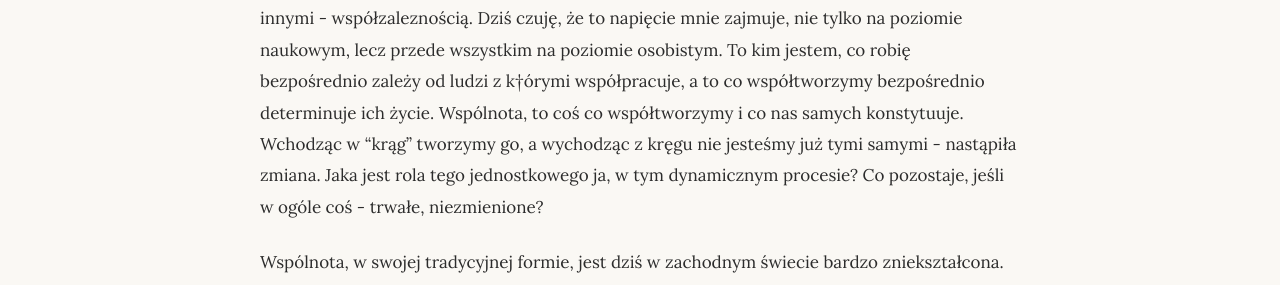
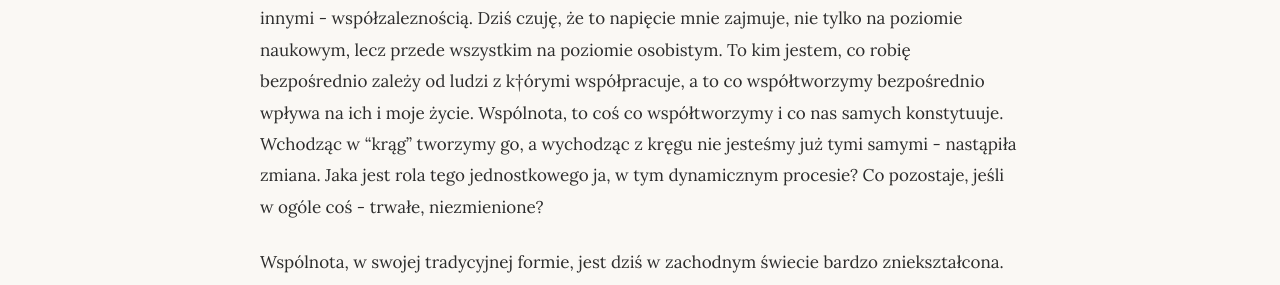
Before and after one commit to mikub97/mikub97.github.io, a Jekyll site: the page built from _posts/2026-06-07-from-center-to-circle.md, in a window 1280 px wide and 900 px high, scrolled down 3171 px. Shown: the part 347-632 px from the top of the window. Built offline with Jekyll 4.4.1, drawn with Linux system fonts in a browser that asks for light colours; some of the changed text lies outside the part shown.

Commit message:
Update 2026-06-07-from-center-to-circle.md

```diff
--- a/_posts/2026-06-07-from-center-to-circle.md
+++ b/_posts/2026-06-07-from-center-to-circle.md
@@ -32,7 +32,7 @@ Zainspirowany podróżą i zaciekawiony capoeirą, w listopadzie 2025, rozpisał
 </figure>
 
 W tym miejscu, czuję, że ważnym jest bym napisał (i zastanowił się) dlaczego ten projekt.
-Ważnym tłem dla tej opowieści jest to, że przez kilka lat (ok. 2019-2024) byłem zaangażowanym praktykantem jñāna  yoga oraz qigongu. Te praktyki sprawiły, że w ogóle spojrzałem w kierunku nauki - kognitywistyki. Interesowała mnie świadomość - kim jestem, czy(m) jest wolna wola, etc. Intuicyjnie wiedziałem, że intelekt niewiele jest w tych sprawach zadecydować, lecz pomyślałem zapewne, że coś trzeba w życiu robić - zatem kognitywistyka. Etap studiowania kognitywistyki to etap wyjątkowo dużych turbulencji w moim życiu. Na przestrzeni lat bardzo zmieniły się moje priorytety i patrzenie na pewne, fundamentalne sprawy.
+Ważnym tłem dla tej opowieści jest to, że przez kilka lat (ok. 2019-2024) byłem zaangażowanym praktykantem jñāna yoga oraz qigongu. Te praktyki sprawiły, że w ogóle spojrzałem w kierunku nauki - kognitywistyki. Interesowała mnie świadomość - kim jestem, czy(m) jest wolna wola, etc. Intuicyjnie wiedziałem, że intelekt niewiele jest w tych sprawach zadecydować, lecz pomyślałem zapewne, że coś trzeba w życiu robić - zatem kognitywistyka. Etap studiowania kognitywistyki to etap wyjątkowo dużych turbulencji w moim życiu. Na przestrzeni lat bardzo zmieniły się moje priorytety i patrzenie na pewne, fundamentalne sprawy.
 Kiedyś zagorzały wierzący-praktykujący, dziś czujący wstręt na widok, lub odgłos jakiekolwiek z ideologii - to chyba najbardziej jaskrawy przykład tej przemiany.
 
 Wracając do tematu, praktyki kontemplacyjne - qigong, medytacja - na pewnym etapie wszystkie zaczęły mi się jawić jako forma eskapizmu. Znaczenia nabrały dla mnie nie-praktyki będące podzbiorem działań ludzi zwyczajnych - działań ludzi wśród ludzi.
@@ -47,7 +47,7 @@ Rozpisałem więc projekt dot. badania Capoeiry jako społecznej i zaangażowane
 
 ## O współzależności
 
-Sieci głebokich współzależności, tak bym opisał swoją obecną lokalizację - gdzieś w środku. Jestem studentem MSD, pracownikiem UW, a projekt, w którym zostałem zatrudniony jako doktorant dotyczy napięcia między indywidualną autonomią i funkcjonalnym połączeniem z innymi - współzaleznością. Dziś czuję, że to napięcie mnie zajmuje, nie tylko na poziomie naukowym, lecz przede wszystkim na poziomie osobistym. To kim jestem, co robię bezpośrednio zależy od ludzi z k†órymi współpracuje, a to co współtworzymy bezpośrednio determinuje ich życie. Wspólnota, to coś co współtworzymy i co nas samych konstytuuje. Wchodząc w "krąg" tworzymy go, a wychodząc z kręgu nie jesteśmy już tymi samymi - nastąpiła zmiana. Jaka jest rola tego jednostkowego ja, w tym dynamicznym procesie? Co pozostaje, jeśli w ogóle coś - trwałe, niezmienione?
+Sieci głebokich współzależności, tak bym opisał swoją obecną lokalizację - gdzieś w środku. Jestem studentem MSD, pracownikiem UW, a projekt, w którym zostałem zatrudniony jako doktorant dotyczy napięcia między indywidualną autonomią i funkcjonalnym połączeniem z innymi - współzaleznością. Dziś czuję, że to napięcie mnie zajmuje, nie tylko na poziomie naukowym, lecz przede wszystkim na poziomie osobistym. To kim jestem, co robię bezpośrednio zależy od ludzi z k†órymi współpracuje, a to co współtworzymy bezpośrednio wpływa na ich i moje życie. Wspólnota, to coś co współtworzymy i co nas samych konstytuuje. Wchodząc w "krąg" tworzymy go, a wychodząc z kręgu nie jesteśmy już tymi samymi - nastąpiła zmiana. Jaka jest rola tego jednostkowego ja, w tym dynamicznym procesie? Co pozostaje, jeśli w ogóle coś - trwałe, niezmienione?
 
 Wspólnota, w swojej tradycyjnej formie, jest dziś w zachodnym świecie bardzo zniekształcona. Praktyki kontemplacyjne - szeroko rozumiane, jako joga, modlitwa etc., w zasadzie zatraciły swoje prospołeczne funkcje. Jesteśmy jak te bańki mydlane, niby samodzielnie przemierzające przestrzeń, bez świadomości, że pochodzimy z tego samego źródła i że pękniemy i zlejemy się w to samo mydło.
 
```
